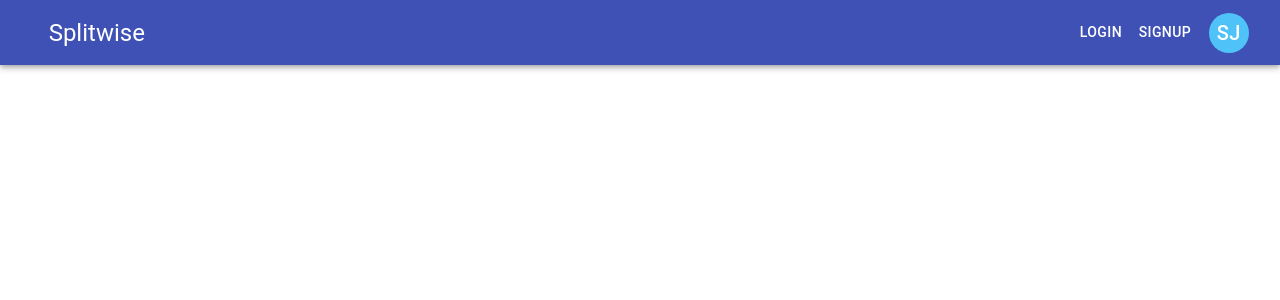
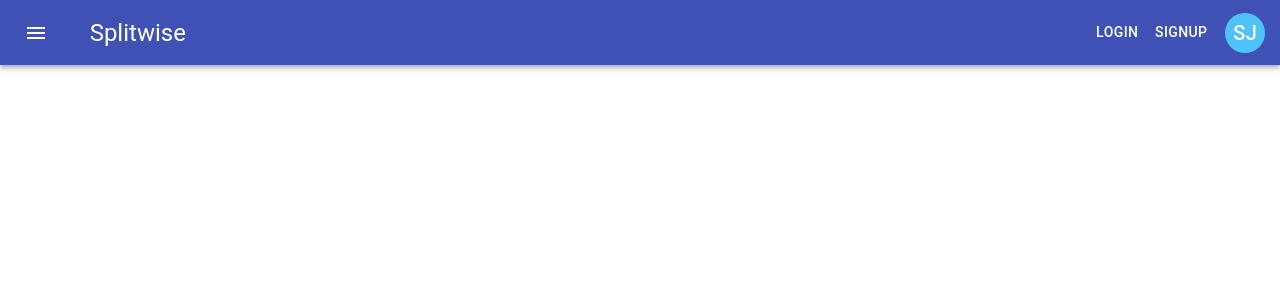
Before and after one commit to surajrockzz/splitwise-clone, a React (Create React App) app: page / in a window 1280 px wide. Shown: the top 300 px of the page. Built offline with nearby package versions, Linux system fonts and the light colour scheme.

Commit message:
added menu component but buttons not working

```diff
--- a/package.json
+++ b/package.json
@@ -5,6 +5,7 @@
   "dependencies": {
     "@material-ui/core": "^4.6.1",
     "@material-ui/icons": "^4.5.1",
+    "clsx": "^1.0.4",
     "react": "^16.12.0",
     "react-dom": "^16.12.0",
     "react-scripts": "3.2.0"
--- a/src/App.js
+++ b/src/App.js
@@ -4,9 +4,9 @@ import './App.css';
 
 function App() {
   return (
-    <div className="App">
-      <Header/>
-    </div>
+      <div className="App">
+        <Header />
+      </div>
   );
 }
 
--- /dev/null
+++ b/src/Layouts/DrawerComponent.js
@@ -0,0 +1,67 @@
+import React, { memo } from 'react';
+import { makeStyles } from '@material-ui/styles';
+import { Drawer, Divider, List, ListItemText } from '@material-ui/core';
+import ListItem from '@material-ui/core/List';
+import ListItemIcon from '@material-ui/icons/List';
+import IconButton from '@material-ui/core/IconButton';
+import ChevronLeftIcon from '@material-ui/icons/ChevronLeft';
+import ChevronRightIcon from '@material-ui/icons/ChevronRight';
+import InboxIcon from '@material-ui/icons/MoveToInbox';
+import MailIcon from '@material-ui/icons/Mail';
+
+const drawerWidth = 240;
+const useStyles = makeStyles({
+    drawer: {
+        width: drawerWidth,
+        flexShrink: 0,
+    },
+    drawerPaper: {
+        width: drawerWidth,
+    },
+    drawerHeader: {
+        display: 'flex',
+        alignItems: 'center',
+        padding: "0 1px",
+        justifyContent: 'flex-end',
+    },
+});
+const DrawerComponent = ({ handleDrawerClose, open }) => {
+    const classes = useStyles();
+    return (
+        <Drawer
+            className={classes.drawer}
+            variant="persistent"
+            anchor="left"
+            open={open}
+            classes={{
+                paper: classes.drawerPaper,
+            }}
+        >
+            <div className={classes.drawerHeader}>
+                <IconButton onClick={handleDrawerClose}>
+                    {'ltr' === 'trr' ? <ChevronLeftIcon /> : <ChevronRightIcon />}
+                </IconButton>
+            </div>
+            <Divider />
+            <List>
+                {['Inbox', 'Starred', 'Send email', 'Drafts'].map((text, index) => (
+                    <ListItem button key={text}>
+                        <ListItemIcon>{index % 2 === 0 ? <InboxIcon /> : <MailIcon />}</ListItemIcon>
+                        <ListItemText primary={text} />
+                    </ListItem>
+                ))}
+            </List>
+            <Divider />
+            <List>
+                {['All mail', 'Trash', 'Spam'].map((text, index) => (
+                    <ListItem button key={text}>
+                        <ListItemIcon>{index % 2 === 0 ? <InboxIcon /> : <MailIcon />}</ListItemIcon>
+                        <ListItemText primary={text} />
+                    </ListItem>
+                ))}
+            </List>
+        </Drawer>
+    )
+}
+
+export default memo(DrawerComponent);
--- a/src/Layouts/Header.js
+++ b/src/Layouts/Header.js
@@ -1,27 +1,41 @@
 import React from 'react';
-import { AppBar, Toolbar, Typography, Button, Avatar, Menu, MenuItem } from '@material-ui/core'
-import { deepOrange, deepPurple } from '@material-ui/core/colors';
+import { AppBar, Toolbar, Typography, Button, Avatar, Menu, MenuItem, IconButton } from '@material-ui/core';
+import MenuIcon from '@material-ui/icons/Menu';
 import { makeStyles } from '@material-ui/styles';
+import DrawerComponent from './DrawerComponent';
+import clsx from 'clsx';
 
 const useStyles = makeStyles({
     orangeAvatar: {
         color: '#fff',
         backgroundColor: "#4fc3f7",
         margin: "1%"
-    }
-})
+    },
+    menuButton: {
+        marginRight: '5px'
+    },
+    hide: {
+        display: 'none',
+    },
+});
+
 const Header = props => {
-    const materialStyles = useStyles();
     const styles = {
         button: {
             padding: "1%"
         },
         heading: {
-            paddingRight: "75%",
+            paddingRight: "73%",
             paddingLeft: "2%"
         },
     }
+    const materialStyles = useStyles();
     const [anchorEl, setAnchorEl] = React.useState(null);
+    const [open, setOpen] = React.useState(false);
+
+    const handleDrawerOpen = () => {
+      setOpen(true);
+    };
 
     const handleClick = event => {
         setAnchorEl(event.currentTarget);
@@ -32,13 +46,22 @@ const Header = props => {
     };
 
     return (
+        <>
         <AppBar position="static">
             <Toolbar>
+                <IconButton
+                    color="inherit"
+                    onClick={handleDrawerOpen}
+                    edge="start"
+                    className={clsx(materialStyles.menuButton, open && materialStyles.hide)}
+                >
+                    <MenuIcon />
+                </IconButton>
                 <Typography variant="h5" style={styles.heading}>
                     Splitwise
-            </Typography>
-                <Button color="inherit" style = {styles.button}>Login</Button>
-            <Button color="inherit" style = {styles.button}>SignUp</Button>
+                </Typography>
+                <Button color="inherit" style={styles.button}>Login</Button>
+                <Button color="inherit" style={styles.button}>SignUp</Button>
                 <Button color="inherit" aria-controls="settings-menu" aria-haspopup="true" onClick={handleClick} style={styles.button}>
                     <Avatar className={materialStyles.orangeAvatar}>SJ</Avatar>
                 </Button>
@@ -54,7 +77,10 @@ const Header = props => {
                     <MenuItem onClick={handleClose}>Logout</MenuItem>
                 </Menu>
             </Toolbar>
-        </AppBar>)
+        </AppBar>
+        <DrawerComponent handleDrawerClose = {() => setOpen(false)} open = {open}/>
+        </>
+        )
 }
 
 export default Header;
```
